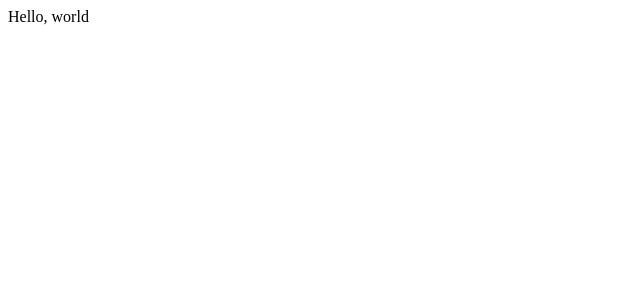
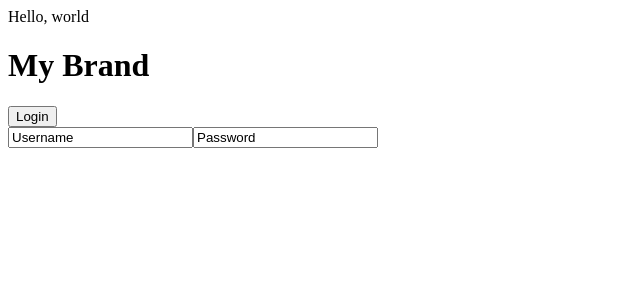
Before and after one commit to thaiMao/training_app, a React app: page / in a window 1280 px wide. Shown: the top 300 px of the page, without its empty margins (0-640 px from the left). Built offline with nearby package versions, Linux system fonts and the light colour scheme.

Commit message:
Added Login Page

```diff
--- a/src/App.jsx
+++ b/src/App.jsx
@@ -1,10 +1,16 @@
 import React, { Component } from "react";
+import Home from "./Home";
 
 class App extends Component {
   componentDidMount() {}
 
   render() {
-    return <div>Hello, world</div>;
+    return (
+      <div>
+        Hello, world
+        <Home />
+      </div>
+    );
   }
 }
 
--- a/src/Home.jsx
+++ b/src/Home.jsx
@@ -1,4 +1,5 @@
 import React, { PureComponent } from "react";
+import Login from "Login";
 
 class Home extends PureComponent {
   componentDidMount() {}
@@ -8,6 +9,10 @@ class Home extends PureComponent {
       <React.Fragment>
         <h1>My Brand</h1>
         <button>Login</button>
+        <Login>
+          <Login.User />
+          <Login.Password />
+        </Login>
       </React.Fragment>
     );
   }
--- /dev/null
+++ b/src/Login.jsx
@@ -0,0 +1,58 @@
+import React, { PureComponent } from "react";
+import { object } from "prop-types";
+
+const LOGIN_CONTEXT = "__context__";
+
+function userNameField(props, context) {
+  const { user } = context[LOGIN_CONTEXT];
+  return <input type="text" value={user} />;
+}
+
+userNameField.contextTypes = {
+  [LOGIN_CONTEXT]: object
+};
+
+function passwordField(props, context) {
+  const { pass } = context[LOGIN_CONTEXT];
+  return <input type="text" value={pass} />;
+}
+
+passwordField.contextTypes = {
+  [LOGIN_CONTEXT]: object
+};
+
+class Login extends PureComponent {
+  static User = userNameField;
+  static Password = passwordField;
+
+  state = {
+    user: "Username",
+    pass: "Password"
+  };
+
+  static childContextTypes = {
+    [LOGIN_CONTEXT]: object.isRequired
+  };
+
+  getChildContext() {
+    const { user, pass } = this.state;
+    return {
+      [LOGIN_CONTEXT]: {
+        user,
+        pass
+      }
+    };
+  }
+
+  componentDidMount() {}
+
+  render() {
+    return (
+      <React.Fragment>
+        <form>{this.props.children}</form>
+      </React.Fragment>
+    );
+  }
+}
+
+export default Login;
```
Also changed, not shown: package.json (+2 -7 lines), .babelrc, 2 other files (tests, documents, lock files or other folders).
